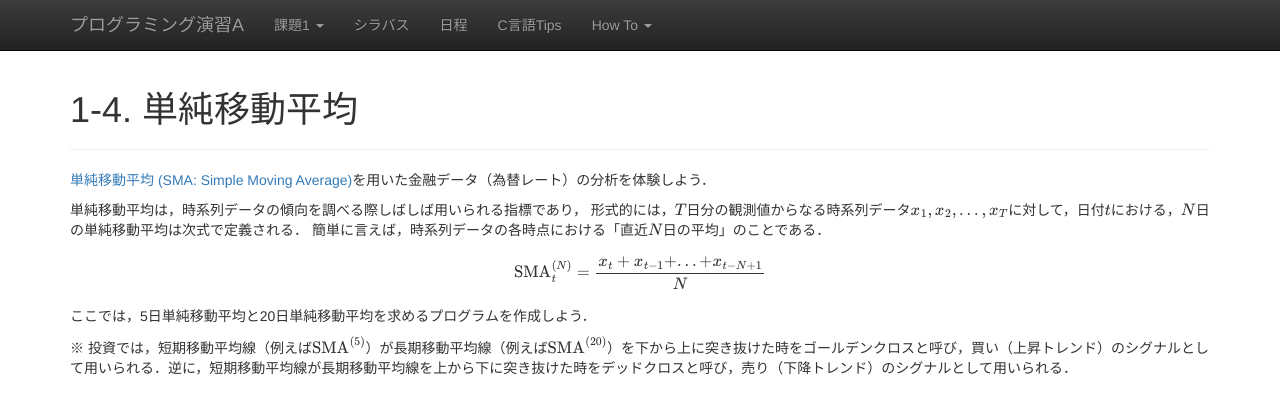
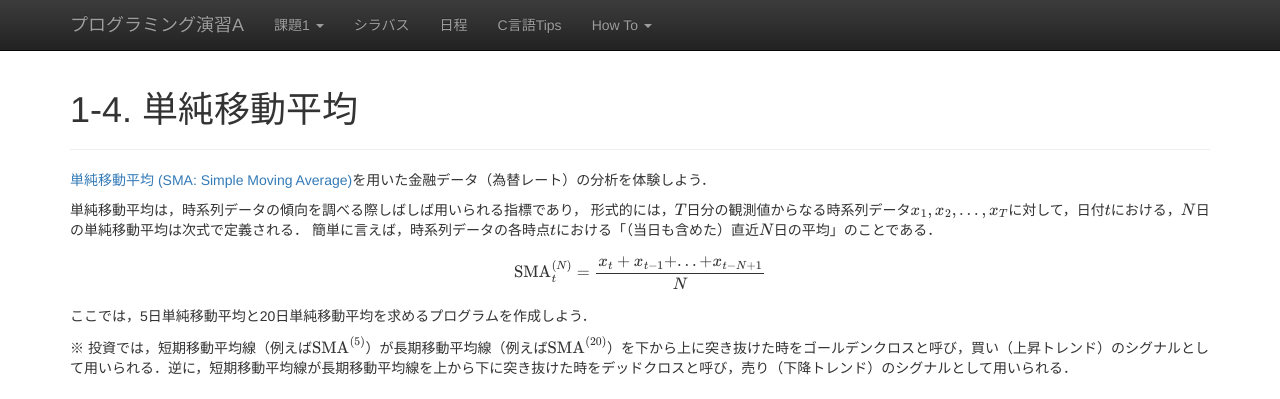
Before and after one commit to ecei-tohoku/ppa-public, a Jekyll site: the page built from kadai1/p14.md, in a window 1280 px wide and 900 px high. Shown: the top 399 px of the window. Built offline with Jekyll 4.4.1, drawn with Linux system fonts in a browser that asks for light colours; nearby versions of some CDN libraries; formulas are drawn with MathJax 3.

Commit message:
modify: 課題1-4 問題文

```diff
--- a/kadai1/p14.md
+++ b/kadai1/p14.md
@@ -7,7 +7,7 @@ title: 1-4. 単純移動平均
 
 単純移動平均は，時系列データの傾向を調べる際しばしば用いられる指標であり，
 形式的には，$T$日分の観測値からなる時系列データ$x_1, x_2, ..., x_T$に対して，日付$t$における，$N$日の単純移動平均は次式で定義される．
-簡単に言えば，時系列データの各時点における「直近$N$日の平均」のことである．
+簡単に言えば，時系列データの各時点$t$における「（当日も含めた）直近$N$日の平均」のことである．
 
 
 $$
```
